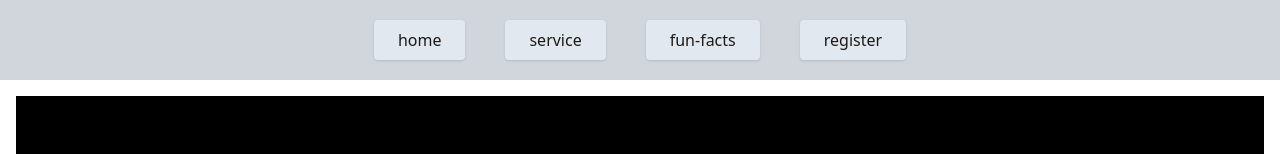
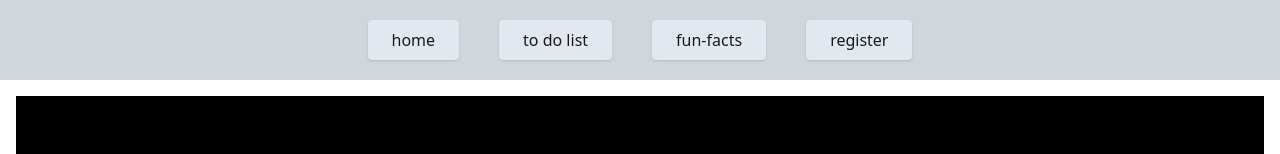
Before and after one commit to system-Barinda/Simple-Auth-App, a React (Vite) app in the folder vite-project/: page /fun-facts in a window 1280 px wide. Shown: the top 154 px of the page. Built offline with nearby package versions, Linux system fonts and the light colour scheme.

Commit message:
done to make todolist

```diff
--- a/vite-project/src/components/layout/Navbar.tsx
+++ b/vite-project/src/components/layout/Navbar.tsx
@@ -1,6 +1,6 @@
 import { Link } from "react-router-dom";
 
-const menu = ["home", "service", "fun-facts", "register"];
+const menu = ["home", "to do list", "fun-facts", "register"];
 
 function Navbar() {
   return (
--- /dev/null
+++ b/vite-project/src/pages/ToDoList.tsx
@@ -0,0 +1,8 @@
+
+export default function ToDoList(){
+    return(
+        <div>
+
+        </div>
+    )
+}
```
